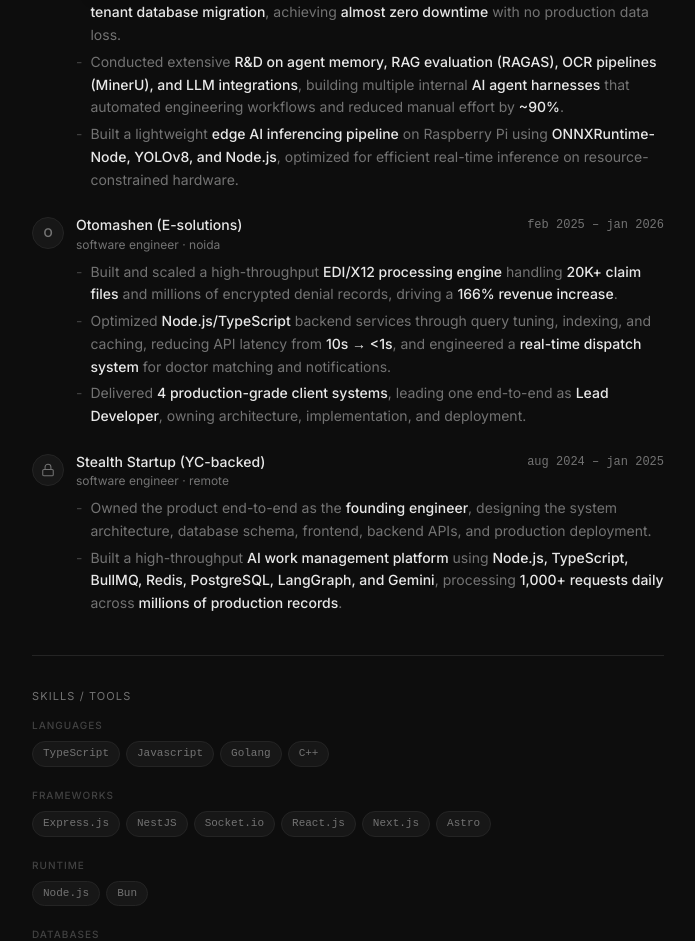
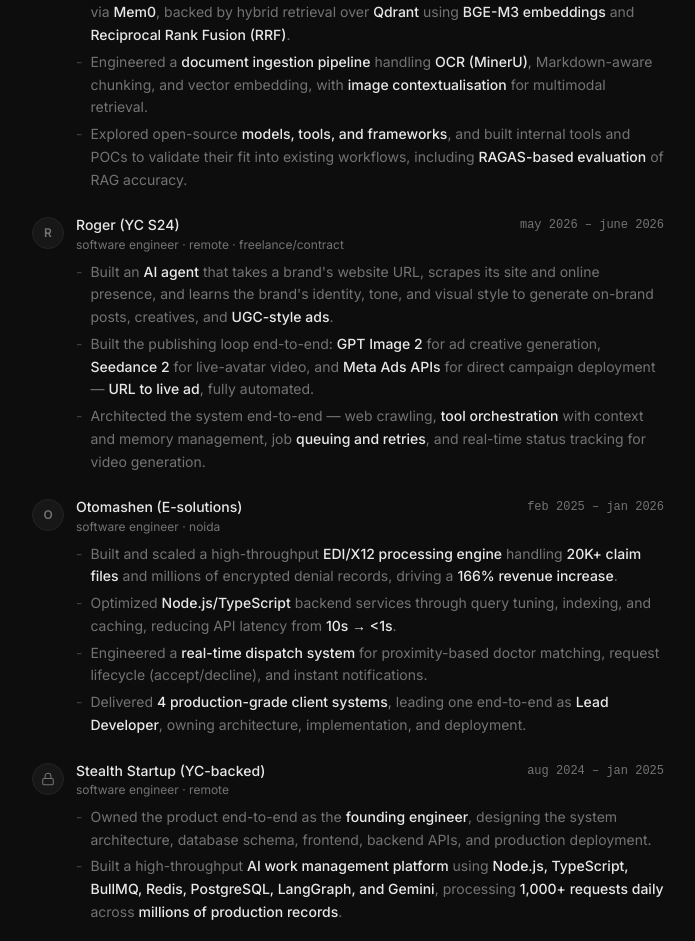
Before and after one commit to Shobhnik13/Portfolio, an Astro site in the folder portfolio-new/: page / in a window 1280 px wide. Shown: the part 791-1732 px from the top of the page, without its empty margins (292-987 px from the left). Built offline with nearby package versions, Linux system fonts and the light colour scheme; Astro itself is replaced by a stand-in of ours; no server answers.

Commit message:
changed data

```diff
--- a/portfolio-new/src/components/BottomNav.astro
+++ b/portfolio-new/src/components/BottomNav.astro
@@ -212,7 +212,7 @@
                 </a>
 
                 <a
-                    href="https://drive.google.com/file/d/1LEWOgpSwKRtvpBU2VzhxX49fzCx8M1T8/view"
+                    href="https://drive.google.com/file/d/1vQ_1nbgzUYIv2t9vxVFL7qbVIL2F0lJH/view"
                     target="_blank"
                     rel="noopener noreferrer"
                     data-tip="cover letter"
--- a/portfolio-new/src/lib/data.ts
+++ b/portfolio-new/src/lib/data.ts
@@ -1,12 +1,11 @@
 export const meta = {
   name: "Shobhnik",
-  role: "Backend Engineer · Full Stack Developer",
+  role: "Backend Engineer · AI Engineer",
   tagline:
-    "I build scalable backend systems, clean APIs, and reliable products. Based in India.",
+    "I build scalable backend systems, AI agents, and reliable products. Based in India.",
   email: "shobhnikw@gmail.com",
   calLink: "https://cal.com/shobhnik13/15min",
-  resumeLink:
-    "https://drive.google.com/file/d/1cuEWRpMEgK-7zeMsC5Gf1ETmabCTtz8r/view?usp=drive_link",
+  resumeLink: "https://resume.shobhnik.site/resume.pdf",
   githubUsername: "SHOBHNIK13",
   // Toggle this to false when not available
   openToCollaborate: true,
@@ -38,45 +37,107 @@ export const experienceData = [
     location: "Gurugram, India · On-site",
     bullets: [
       [
-        "Designed ",
-        "system architectures, database schemas, APIs, and AWS deployment plans",
-        " for new microservices powering the company's flagship revenue-driving product.",
-      ],
-      [
-        "Executed a ",
-        "live migration",
-        " of a production system serving ",
-        "3.1M+ active users",
-        ", migrating the backend from ",
-        "JavaScript",
-        " to ",
-        "Bun, TypeScript, and Zod",
-        " alongside a ",
-        "multi-tenant database migration",
-        ", achieving ",
-        "almost zero downtime",
-        " with no production data loss.",
-      ],
-      [
-        "Conducted extensive ",
-        "R&D on agent memory, RAG evaluation (RAGAS), OCR pipelines (MinerU), and LLM integrations",
-        ", building multiple internal ",
-        "AI agent harnesses",
-        " that automated engineering workflows and reduced manual effort by ",
-        "~90%",
+        "Designed and implemented ",
+        "end-to-end system architectures, database schemas, and REST APIs",
+        ", along with technical documentation and ",
+        "AWS deployment plans",
+        " for the core product and its microservices serving ",
+        "3.1M+ users",
         ".",
       ],
       [
-        "Built a lightweight ",
-        "edge AI inferencing pipeline",
-        " on Raspberry Pi using ",
-        "ONNXRuntime-Node, YOLOv8, and Node.js",
-        ", optimized for efficient real-time inference on resource-constrained hardware.",
+        "Built a ",
+        "multi-tool search agent",
+        " using ",
+        "DeepAgents (LangChain)",
+        " with persistent memory via ",
+        "Mem0",
+        ", backed by hybrid retrieval over ",
+        "Qdrant",
+        " using ",
+        "BGE-M3 embeddings",
+        " and ",
+        "Reciprocal Rank Fusion (RRF)",
+        ".",
+      ],
+      [
+        "Engineered a ",
+        "document ingestion pipeline",
+        " handling ",
+        "OCR (MinerU)",
+        ", Markdown-aware chunking, and vector embedding, with ",
+        "image contextualisation",
+        " for multimodal retrieval.",
+      ],
+      [
+        "Explored open-source ",
+        "models, tools, and frameworks",
+        ", and built internal tools and POCs to validate their fit into existing workflows, including ",
+        "RAGAS-based evaluation",
+        " of RAG accuracy.",
+      ],
+      // --- Portfolio-only extras (not on the resume, kept here for depth) ---
+      // [
+      //   "Executed a ",
+      //   "live migration",
+      //   " of a production system serving ",
+      //   "3.1M+ users",
+      //   ", moving the backend from ",
+      //   "JavaScript",
+      //   " to ",
+      //   "Bun, TypeScript, and Zod",
+      //   " alongside a ",
+      //   "multi-tenant database migration",
+      //   ", achieving ",
+      //   "almost zero downtime",
+      //   " with no production data loss.",
+      // ],
+      // [
+      //   "Built a lightweight ",
+      //   "edge AI inferencing pipeline",
+      //   " on Raspberry Pi using ",
+      //   "ONNXRuntime-Node, YOLOv8, and Node.js",
+      //   ", optimized for efficient real-time inference on resource-constrained hardware.",
+      // ],
+    ],
+  },
+  {
+    id: 2,
+    role: "Software Engineer",
+    company: "Roger (YC S24)",
+    logoUrl: "https://www.google.com/s2/favicons?domain=hireroger.com&sz=64",
+    duration: "May 2026 – June 2026",
+    location: "Remote · Freelance/Contract",
+    bullets: [
+      [
+        "Built an ",
+        "AI agent",
+        " that takes a brand's website URL, scrapes its site and online presence, and learns the brand's identity, tone, and visual style to generate on-brand posts, creatives, and ",
+        "UGC-style ads",
+        ".",
+      ],
+      [
+        "Built the publishing loop end-to-end: ",
+        "GPT Image 2",
+        " for ad creative generation, ",
+        "Seedance 2",
+        " for live-avatar video, and ",
+        "Meta Ads APIs",
+        " for direct campaign deployment — ",
+        "URL to live ad",
+        ", fully automated.",
+      ],
+      [
+        "Architected the system end-to-end — web crawling, ",
+        "tool orchestration",
+        " with context and memory management, job ",
+        "queuing and retries",
+        ", and real-time status tracking for video generation.",
       ],
     ],
   },
   {
-    id: 2,
+    id: 3,
     role: "Software Engineer",
     company: "Otomashen (E-solutions)",
     logoUrl: "https://www.google.com/s2/favicons?domain=otomashen.com&sz=64",
@@ -97,9 +158,12 @@ export const experienceData = [
         "Node.js/TypeScript",
         " backend services through query tuning, indexing, and caching, reducing API latency from ",
         "10s → <1s",
-        ", and engineered a ",
+        ".",
+      ],
+      [
+        "Engineered a ",
         "real-time dispatch system",
-        " for doctor matching and notifications.",
+        " for proximity-based doctor matching, request lifecycle (accept/decline), and instant notifications.",
       ],
       [
         "Delivered ",
@@ -111,7 +175,7 @@ export const experienceData = [
     ],
   },
   {
-    id: 3,
+    id: 4,
     role: "Software Engineer",
     company: "Stealth Startup (YC-backed)",
     logoUrl: "",
@@ -358,50 +422,51 @@ export const projectData = [
 export const skillData = [
   {
     category: "Languages",
-    skills: ["TypeScript", "Javascript", "Golang", "C++"],
+    skills: ["JavaScript", "TypeScript", "Golang (Go)"],
   },
   {
     category: "Frameworks",
     skills: [
+      "Next.js",
+      "NestJS",
+      "React.js",
       "Express.js",
-      "NestJS",
-      "Socket.io",
-      "React.js",
-      "Next.js",
-      "Astro",
+      "Langchain",
+      "Deep agents",
     ],
   },
   {
     category: "Runtime",
-    skills: ["Node.js", "Bun"],
+    skills: ["Bun", "Node.js"],
+  },
+  {
+    category: "DevOps / Infra",
+    skills: ["AWS", "Azure", "Vercel", "Git", "Docker", "Github Actions"],
   },
   {
     category: "Databases",
     skills: [
       "PostgreSQL",
-      "MongoDB",
       "MySQL",
       "Redis",
+      "MongoDB",
+      "Qdrant",
+      "Pinecone",
       "Clickhouse",
-      "VectorDBs",
     ],
   },
   {
-    category: "DevOps / Infra",
+    category: "AI / Agentic",
     skills: [
-      "Docker",
-      "BullMQ",
-      "AWS",
-      "Azure",
-      "Cloudflare",
-      "Git",
-      "Postman",
-      "Burp Suite",
+      "Langchain",
+      "LangGraph",
+      "Deep agents",
+      "Mem0",
+      "RAGAS",
+      "MinerU",
+      "Claude Code",
+      "Codex",
     ],
-  },
-  {
-    category: "Tooling / Agentic stuff",
-    skills: ["Claude code", "Codex", "Langchain", "Langraph", "Deep agents"],
   },
 ];
 
```
